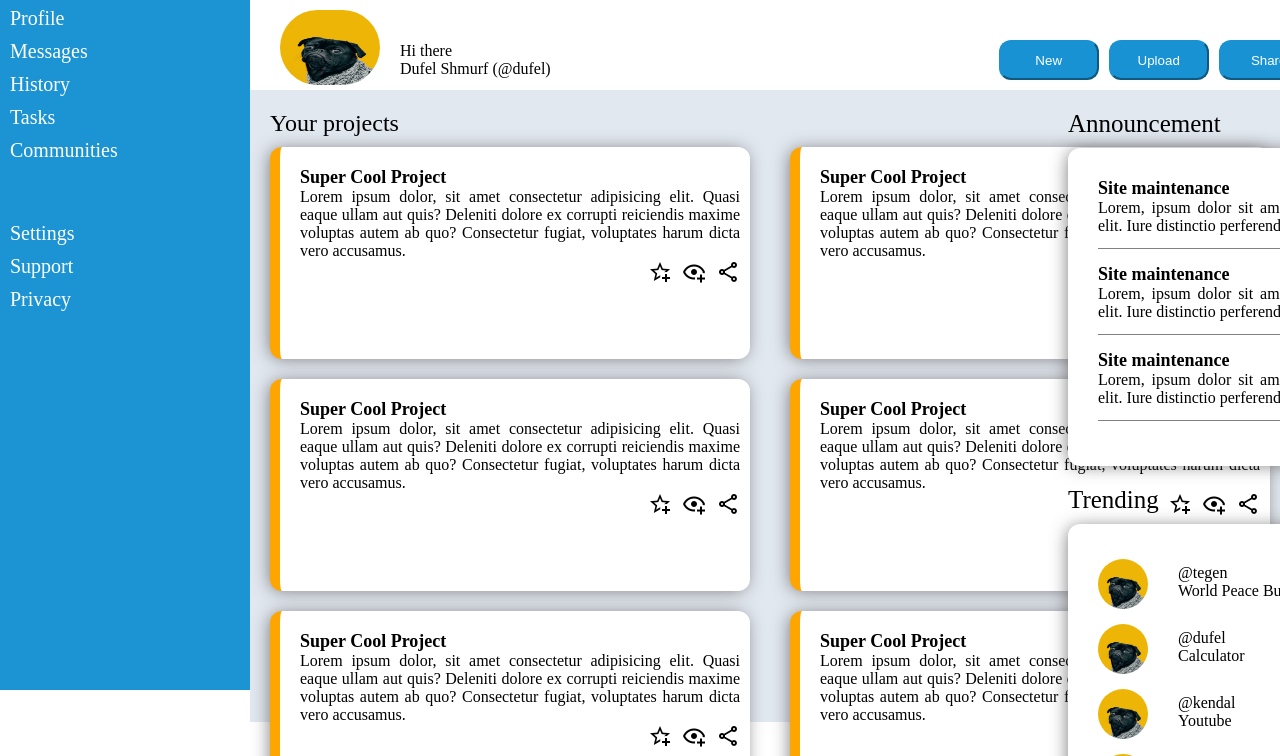
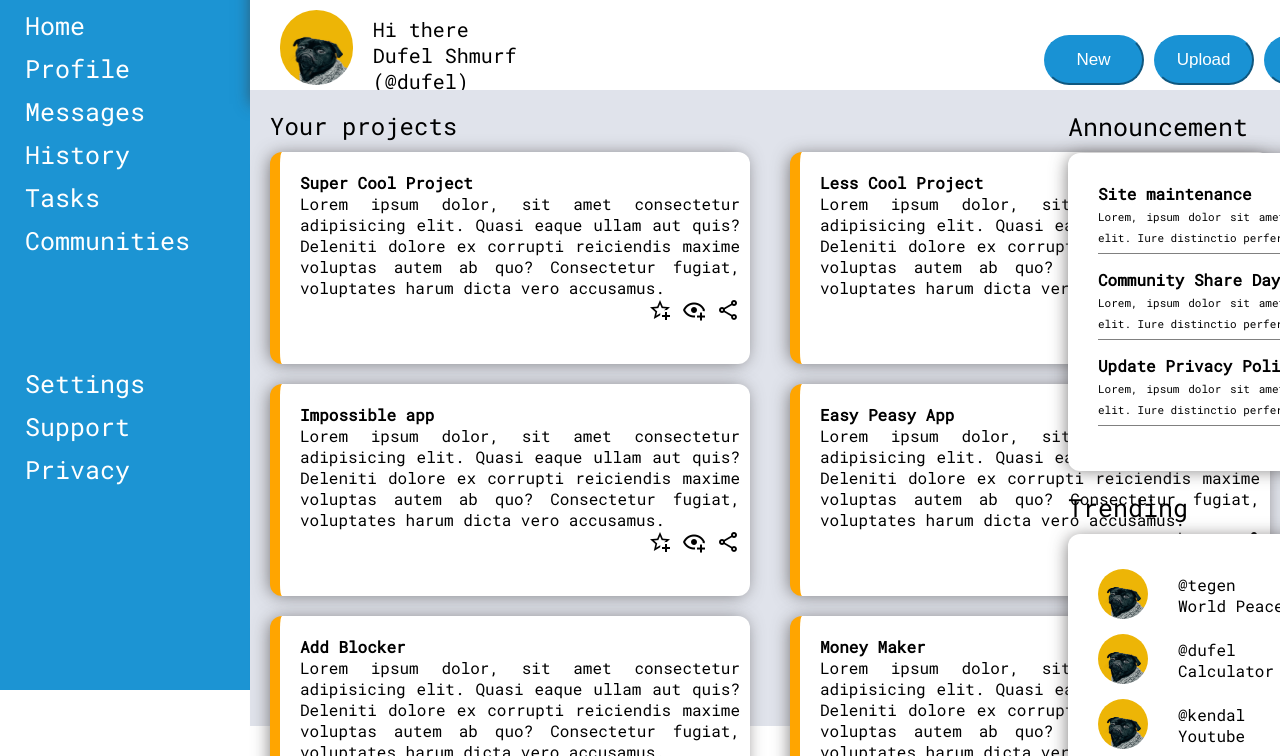
Before and after one commit to Leon-ER/Admin-dashboard, a plain HTML site: page index.html in a window 1280 px wide. Shown: the part 110-866 px from the top of the page. Drawn offline with Linux system fonts and the light colour scheme.

Commit message:
Completed the project

```diff
--- a/index.html
+++ b/index.html
@@ -14,7 +14,7 @@
           <a href="index.html"> <span id="dash"> Dashboard</span> </a>
         </div>
         <div class="menu">
-          <a href=""> <span class="menuText">Home</span> </a>
+          <a href=""><span class="menuText">Home</span> </a>
           <a href=""><span class="menuText">Profile</span></a>
           <a href=""><span class="menuText">Messages</span></a>
           <a href=""><span class="menuText">History</span></a>
@@ -36,7 +36,7 @@
             </div>
             <div class="alignRight">
               <span class="bell">🔔</span>
-              <img class="profileImg" src="images/dog.jpg" alt="" />
+              <img class="profileImg" src="images/dog.jpg"/>
               <span class="accountName">Dufel Shmurf</span>
             </div>
           </div>
@@ -80,7 +80,7 @@
             </div>
             <div class="project">
               <div class="info">
-                <span class="titleInfo">Super Cool Project</span><br />
+                <span class="titleInfo">Less Cool Project</span><br />
                 <span
                   >Lorem ipsum dolor, sit amet consectetur adipisicing elit.
                   Quasi eaque ullam aut quis? Deleniti dolore ex corrupti
@@ -96,7 +96,7 @@
             </div>
             <div class="project">
               <div class="info">
-                <span class="titleInfo">Super Cool Project</span><br />
+                <span class="titleInfo">Impossible app</span><br />
                 <span
                   >Lorem ipsum dolor, sit amet consectetur adipisicing elit.
                   Quasi eaque ullam aut quis? Deleniti dolore ex corrupti
@@ -112,7 +112,7 @@
             </div>
             <div class="project">
               <div class="info">
-                <span class="titleInfo">Super Cool Project</span><br />
+                <span class="titleInfo">Easy Peasy App</span><br />
                 <span
                   >Lorem ipsum dolor, sit amet consectetur adipisicing elit.
                   Quasi eaque ullam aut quis? Deleniti dolore ex corrupti
@@ -128,7 +128,7 @@
             </div>
             <div class="project">
               <div class="info">
-                <span class="titleInfo">Super Cool Project</span><br />
+                <span class="titleInfo">Add Blocker</span><br />
                 <span
                   >Lorem ipsum dolor, sit amet consectetur adipisicing elit.
                   Quasi eaque ullam aut quis? Deleniti dolore ex corrupti
@@ -144,7 +144,7 @@
             </div>
             <div class="project">
               <div class="info">
-                <span class="titleInfo">Super Cool Project</span><br />
+                <span class="titleInfo">Money Maker</span><br />
                 <span
                   >Lorem ipsum dolor, sit amet consectetur adipisicing elit.
                   Quasi eaque ullam aut quis? Deleniti dolore ex corrupti
@@ -174,14 +174,14 @@
                 </span>
               </div>
               <div class="box">
-                <span class="titleInfo">Site maintenance</span><br />
+                <span class="titleInfo">Community Share Day</span><br />
                 <span class="text">
                   Lorem, ipsum dolor sit amet consectetur adipisicing elit. Iure
                   distinctio perferendis cum?
                 </span>
               </div>
               <div class="box">
-                <span class="titleInfo">Site maintenance</span><br />
+                <span class="titleInfo">Update Privacy Policy</span><br />
                 <span class="text">
                   Lorem, ipsum dolor sit amet consectetur adipisicing elit. Iure
                   distinctio perferendis cum?
--- a/style.css
+++ b/style.css
@@ -1,6 +1,9 @@
+@import url("https://fonts.googleapis.com/css2?family=Roboto+Mono&display=swap%27");
+
 body {
   margin: 0;
   padding: 0;
+  font-family: "Roboto Mono", monospace;
 }
 .container {
   height: 100vh;
@@ -13,6 +16,8 @@ body {
 .topbar {
   width: 87vw;
   margin-top: 20px;
+  box-shadow: 0px 14px 14px 0px rgba(58, 57, 57, 0.6);
+
 }
 .topSection {
   height: 100px;
@@ -60,6 +65,10 @@ label {
   display: flex;
 }
 
+#greet {
+  font-size: 20px;
+  padding-bottom: 10px;
+}
 .alignCenter {
   align-items: center;
   justify-content: center;
@@ -68,7 +77,7 @@ label {
 }
 .bottomSection img {
   height: 75px;
-  width: 100px;
+  width: 75px;
   border-radius: 40px;
   margin-left: 30px;
 }
@@ -81,17 +90,20 @@ label {
   justify-content: flex-end;
   align-items: center;
 }
+
 button {
-  height: 40px;
+  font-size: 17px;
+  height: 50px;
   width: 100px;
   margin-left: 10px;
   background-color: #1992d4;
   color: white;
-  border-radius: 12px;
+  border-radius: 28px;
   border-color: #1992d4;
+  outline-color: #1992d4;
 }
-#greet {
-}
+
+
 /* Side bar */
 .sidebar {
   background-color: rgb(28, 148, 211);
@@ -106,25 +118,36 @@ button {
 }
 .menu {
   margin-bottom: 50px;
+  margin-left: 15px;
+
 }
 .menuText {
   margin-bottom: 10px;
-  font-size: 20px;
+  font-size: 25px;
 }
 
 .settingsSection {
-  font-size: 20px;
+  font-size: 25px;
   padding-bottom: 10px;
 }
 #dash {
   font-size: 30px;
   margin-bottom: 50px;
 }
+.dashBoard {
+  margin-top: 30px;
+  margin-left: 15px;
+}
+.options {
+  margin-top: 100px;
+  margin-left: 15px;
+
+}
 /* Content */
 .content {
   width: 87vw;
-  height: 79vh;
-  background-color: rgba(226, 232, 240, 255);
+  height: 79.5vh;
+  background-color:rgb(224, 227, 235);
   display: flex;
 }
 .projects {
@@ -169,7 +192,7 @@ button {
 }
 .titleInfo {
   font-weight: bold;
-  font-size: 18px;
+  font-size: 16px;
 }
 .projectOptions {
   display: flex;
@@ -187,16 +210,16 @@ button {
   box-shadow: -2px 1px 17px -2px rgba(75, 72, 72, 0.72);
 }
 .box {
-  border-bottom: 1px solid grey;
   margin-bottom: 15px;
   height: 70px;
+  border-bottom: 1px solid grey;
 }
 #title {
   margin-left: 50px;
   font-size: 25px;
   margin-top: 20px;
 }
-.trending{
+.trending {
   background-color: white;
   width: 350px;
   border-radius: 12px;
@@ -205,19 +228,22 @@ button {
   padding: 30px;
   box-shadow: -2px 1px 17px -2px rgba(75, 72, 72, 0.72);
 }
-.user{
+.user {
   height: 60px;
   display: grid;
   grid-template-columns: 50px 300px;
   margin-bottom: 5px;
 }
-.user img{
+.user img {
   width: 50px;
   height: 50px;
   border-radius: 30px;
   margin-top: 5px;
 }
-.align{
+.align {
   margin-top: 10px;
   margin-left: 30px;
 }
+.text {
+  font-size: 11px;
+}
```
Also changed, not shown: images/view-dashboard.png (deleted).
